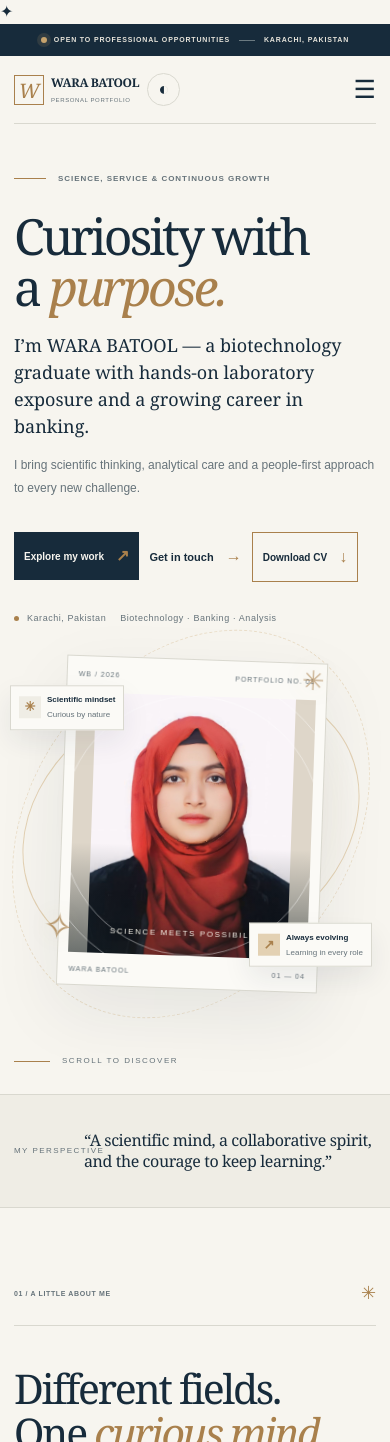
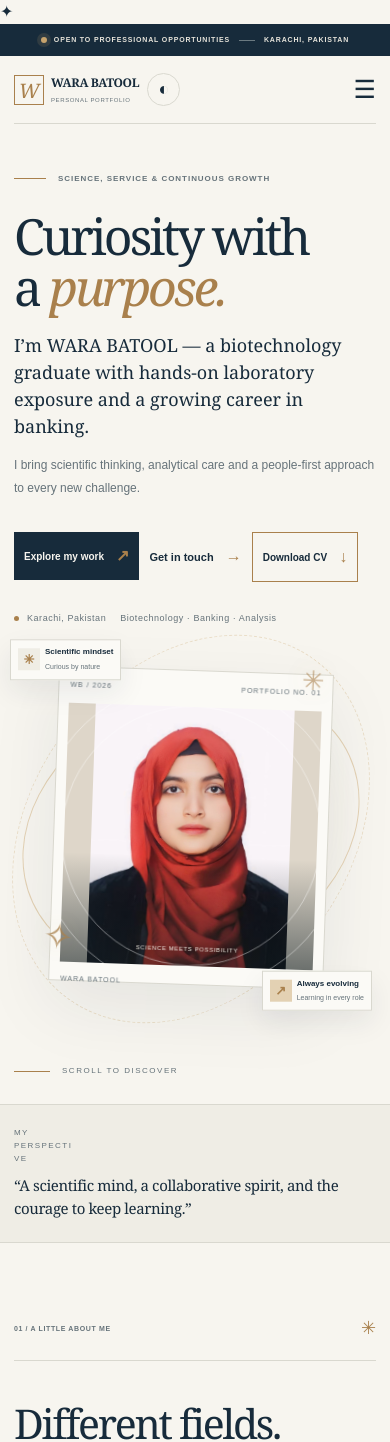
Before and after one commit to Syed-Salman-Naqvi/Wara-Batool-Portfolio, a Next.js app: page / in a window 390 px wide. Shown: the top 1442 px of the page. Built offline with nearby package versions, Linux system fonts and the light colour scheme.

Commit message:
Fix mobile hero label overlap and perspective quote layout

```diff
--- a/app/globals.css
+++ b/app/globals.css
@@ -290,3 +290,31 @@ h1,h2,h3,p,a,span,li,strong,small{overflow-wrap:anywhere}
   .certificate-card-caption strong{font-size:15px}
   .certificate-card-caption small{font-size:8px}
 }
+
+
+/* Targeted mobile hero fixes: keep floating labels clear of the portrait caption */
+@media(max-width:760px){
+  .intro-strip .strip-inner{display:grid;grid-template-columns:minmax(0,1fr) auto;align-items:start;gap:8px 14px;padding-top:22px;padding-bottom:22px}
+  .intro-strip .strip-label{grid-column:1/-1;white-space:normal;line-height:1.6}
+  .intro-strip .strip-inner p{min-width:0;margin:0;line-height:1.55;overflow-wrap:break-word}
+  .intro-strip .strip-mark{align-self:end}
+  .hero-art{min-height:400px;overflow:visible;padding:20px 0 28px}
+  .art-card{width:min(78%,320px);height:340px;transform:none}
+  .portrait-placeholder{height:280px}
+  .portrait-caption{left:10px;right:10px;bottom:12px;text-align:center;font-size:7px;letter-spacing:.12em;line-height:1.5;white-space:normal}
+  .floating-note{z-index:3;max-width:calc(50% - 12px);min-width:0;white-space:normal;overflow-wrap:break-word;line-height:1.35}
+  .floating-note>span:last-child{min-width:0}
+  .note-top{top:0;left:0}
+  .note-bottom{right:0;bottom:0}
+}
+@media(max-width:420px){
+  .hero-art{min-height:370px;padding:24px 0 28px}
+  .art-card{width:76%;height:315px;padding:10px}
+  .portrait-placeholder{height:259px}
+  .portrait-caption{font-size:6px;letter-spacing:.1em;left:8px;right:8px}
+  .floating-note{max-width:45%;padding:7px;font-size:8px;gap:5px}
+  .floating-note small{font-size:7px;line-height:1.4}
+  .note-top{top:2px;left:0}
+  .note-bottom{right:0;bottom:2px}
+  .intro-strip .strip-inner p{font-size:15px;line-height:1.55}
+}
```
